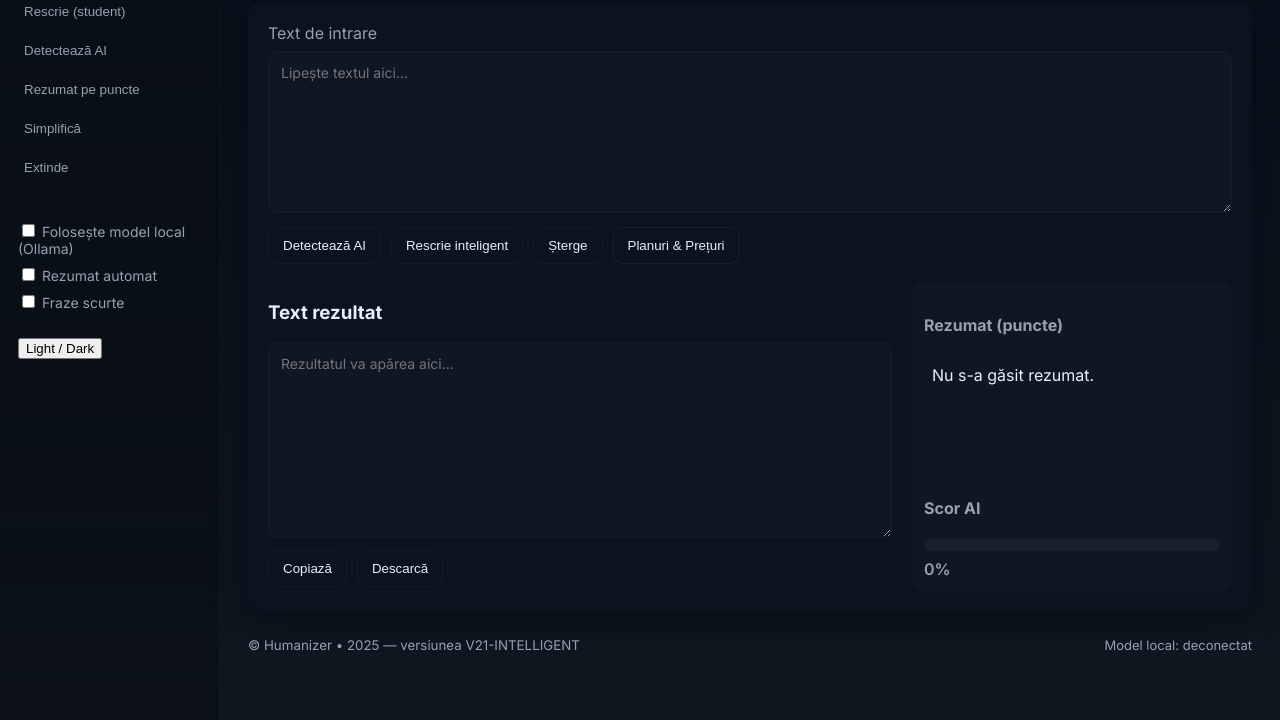
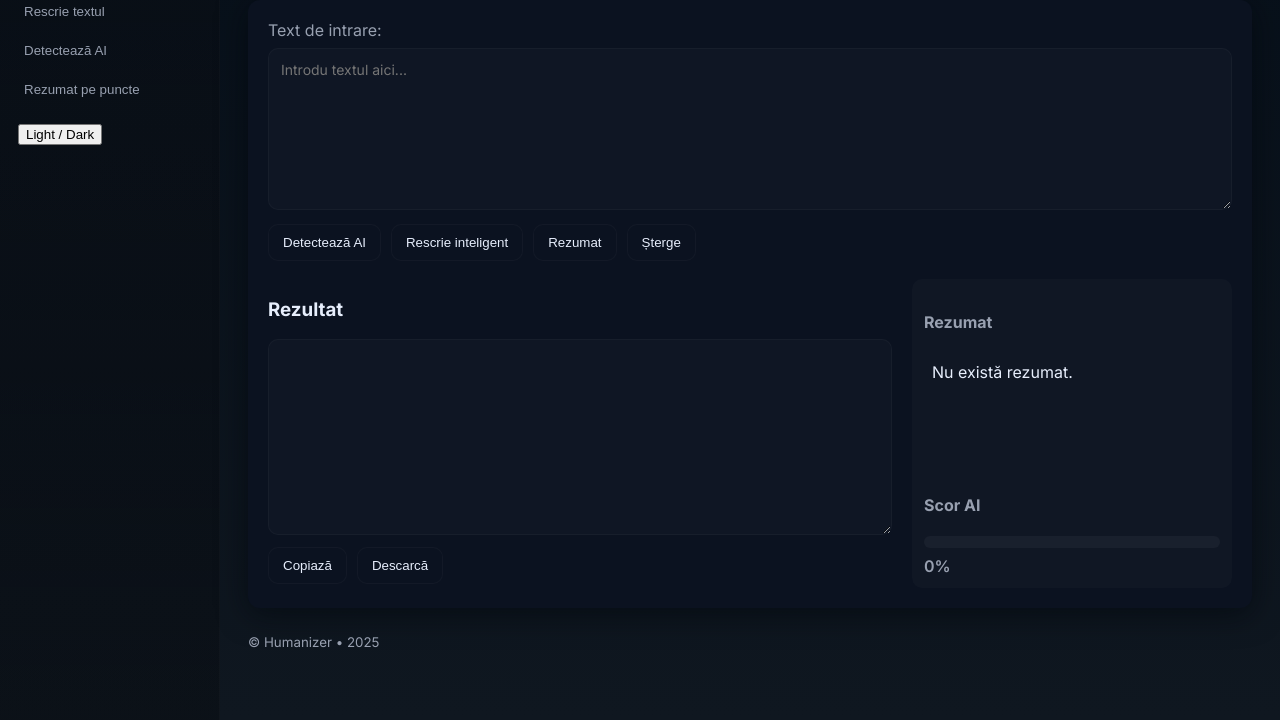
Before and after one commit to andm34217-hash/Humanize, a website: page index.html in a window 1280 px wide. Shown: the part 80-800 px from the top of the page. Drawn offline with Linux system fonts and the light colour scheme.

Commit message:
Update index.html

```diff
--- a/index.html
+++ b/index.html
@@ -3,7 +3,7 @@
 <head>
   <meta charset="utf-8" />
   <meta name="viewport" content="width=device-width,initial-scale=1" />
-  <title>Humanizer • Rescrie & Detectează AI</title>
+  <title>Humanizer</title>
   <link rel="stylesheet" href="style.css">
   <link href="https://fonts.googleapis.com/css2?family=Inter:wght@300;400;600;700&display=swap" rel="stylesheet">
 </head>
@@ -11,19 +11,12 @@
   <div id="app" class="page">
     <aside class="sidebar">
       <div class="brand">Humanizer</div>
+
       <nav class="menu">
-        <button class="menu-btn" data-action="rewrite">Rescrie (student)</button>
-        <button class="menu-btn" data-action="detect">Detectează AI</button>
-        <button class="menu-btn" data-action="summary">Rezumat pe puncte</button>
-        <button class="menu-btn" data-action="simplify">Simplifică</button>
-        <button class="menu-btn" data-action="extend">Extinde</button>
+        <button data-action="rewrite" class="menu-btn">Rescrie textul</button>
+        <button data-action="detect" class="menu-btn">Detectează AI</button>
+        <button data-action="summary" class="menu-btn">Rezumat pe puncte</button>
       </nav>
-
-      <div class="options">
-        <label><input id="useLocal" type="checkbox"> Folosește model local (Ollama)</label>
-        <label><input id="autoSummary" type="checkbox"> Rezumat automat</label>
-        <label><input id="shortBullets" type="checkbox"> Fraze scurte</label>
-      </div>
 
       <div class="theme-toggle">
         <button id="toggleTheme">Light / Dark</button>
@@ -33,27 +26,23 @@
     <main class="main">
       <header class="top">
         <h1>Humanizer</h1>
-        <div class="top-actions">
-          <button id="applyAll" class="btn primary">Aplică: Rescrie + Rezumă</button>
-          <button id="exportPdf" class="btn outline">Export PDF</button>
-        </div>
       </header>
 
       <section class="pane">
-        <label class="label">Text de intrare</label>
-        <textarea id="inputText" placeholder="Lipește textul aici..." rows="8"></textarea>
+        <label class="label">Text de intrare:</label>
+        <textarea id="inputText" placeholder="Introdu textul aici..." rows="8"></textarea>
 
         <div class="controls">
           <button id="btnDetect" class="btn">Detectează AI</button>
           <button id="btnRewrite" class="btn">Rescrie inteligent</button>
+          <button id="btnSummary" class="btn">Rezumat</button>
           <button id="btnClear" class="btn">Șterge</button>
-          <button id="btnPlans" class="btn outline">Planuri & Prețuri</button>
         </div>
 
         <div class="result-grid">
           <div class="result-col">
-            <h3>Text rezultat</h3>
-            <textarea id="outputText" rows="10" readonly placeholder="Rezultatul va apărea aici..."></textarea>
+            <h3>Rezultat</h3>
+            <textarea id="outputText" rows="10" readonly></textarea>
             <div class="result-actions">
               <button id="copyBtn" class="btn">Copiază</button>
               <button id="downloadBtn" class="btn">Descarcă</button>
@@ -61,13 +50,13 @@
           </div>
 
           <aside class="side-col">
-            <h4>Rezumat (puncte)</h4>
-            <div id="bullets" class="bullets">Nu s-a găsit rezumat.</div>
+            <h4>Rezumat</h4>
+            <div id="bullets" class="bullets">Nu există rezumat.</div>
 
             <h4>Scor AI</h4>
             <div class="score-wrap">
-              <div class="progress" aria-hidden="true">
-                <div id="progressFill" class="progress-fill" style="width:0%"></div>
+              <div id="progress" class="progress">
+                <div id="progressFill" class="progress-fill"></div>
               </div>
               <div class="score-legend"><span id="scorePct">0%</span></div>
             </div>
@@ -76,12 +65,12 @@
       </section>
 
       <footer class="footer">
-        <small>© Humanizer • 2025 — versiunea V21-INTELLIGENT</small>
-        <div id="status" class="status">Model local: <span id="localStatus">deconectat</span></div>
+        <small>© Humanizer • 2025</small>
+        <div id="status" class="status"></div>
       </footer>
     </main>
   </div>
 
-  <script src="/script.js" defer></script>
+  <script src="script.js" defer></script>
 </body>
 </html>
```
